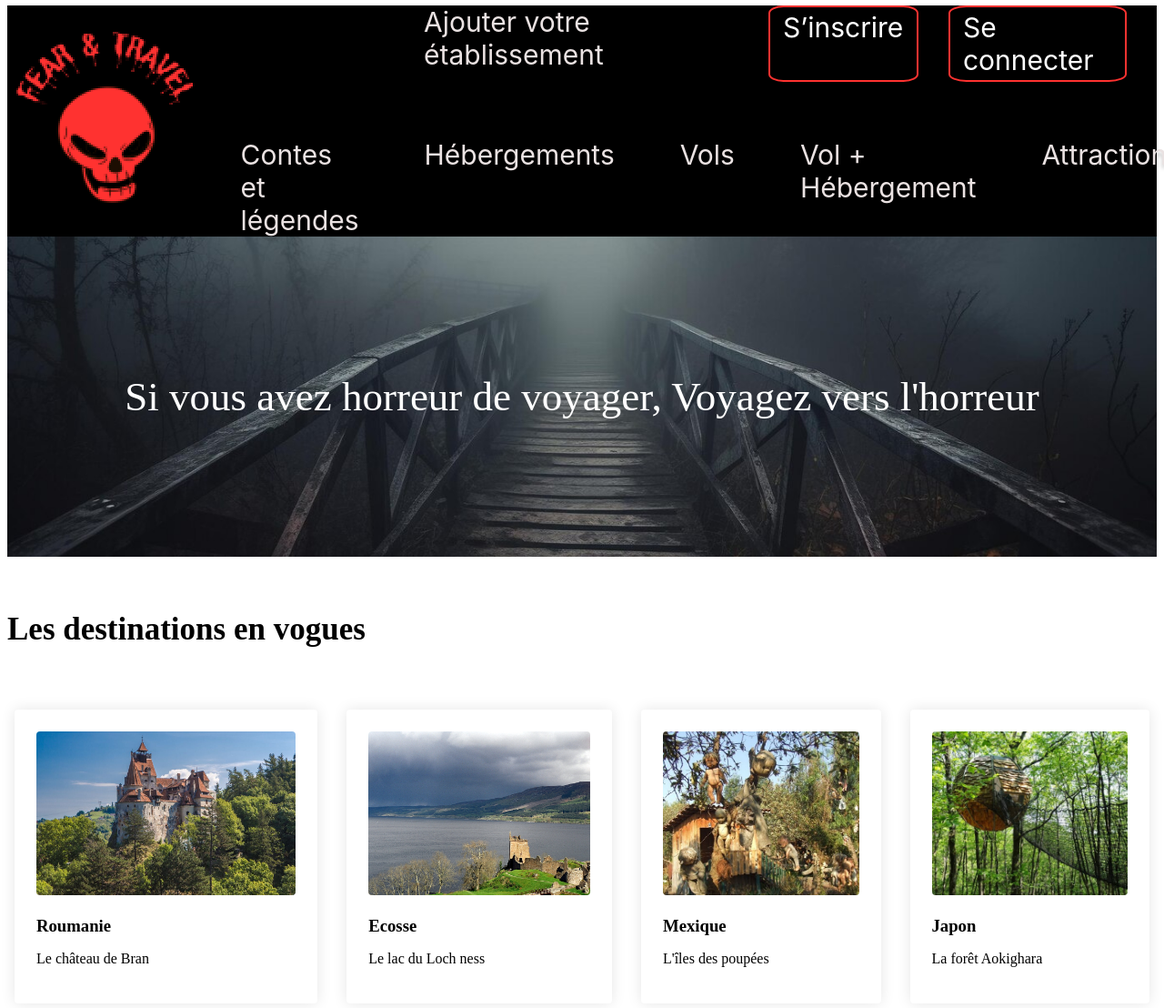
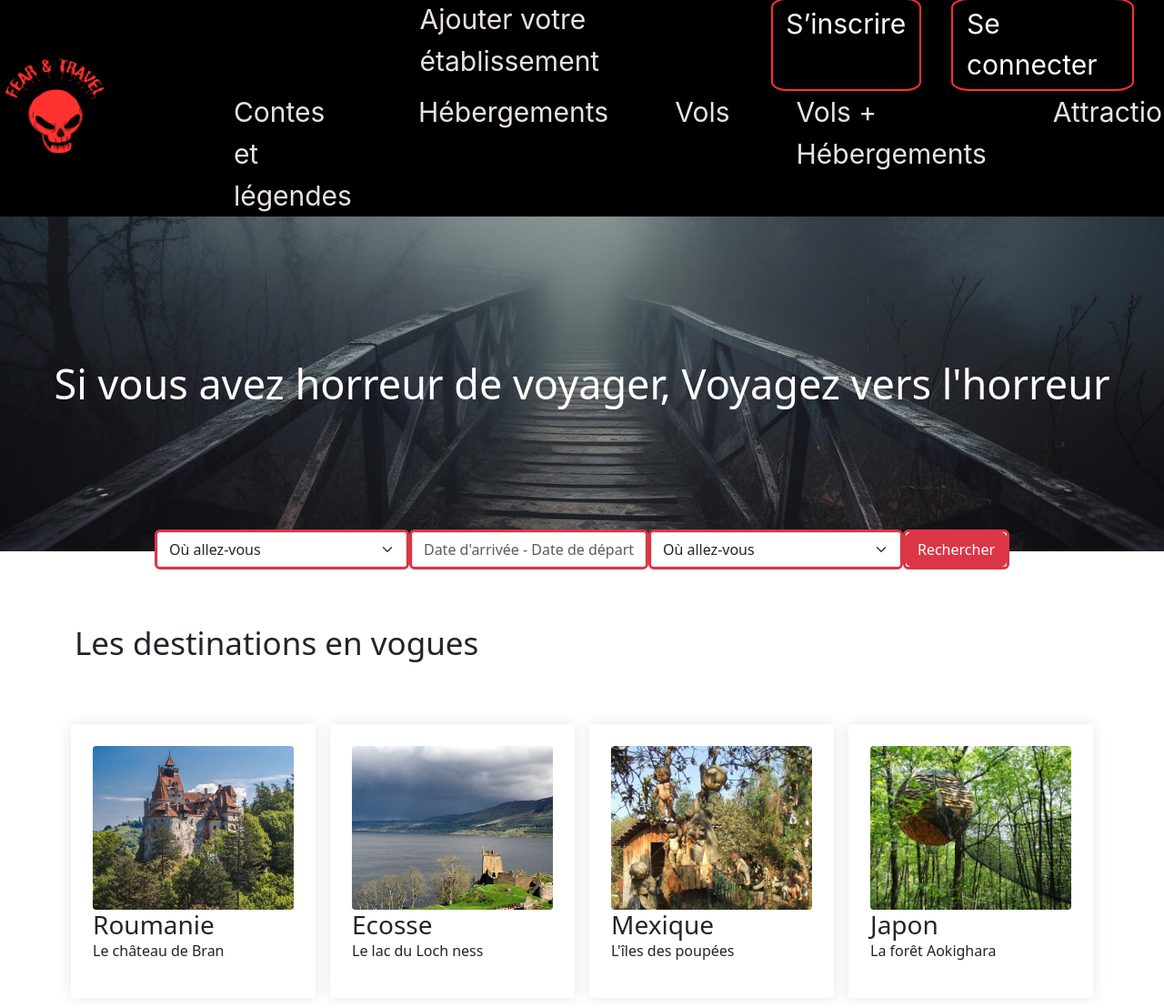
Before and after one commit to Clajus/fear-travel, a plain HTML site: page page-accueil.html in a window 1280 px wide. Shown: the part 2-1110 px from the top of the page at 91% size. Drawn offline with nearby package versions, Linux system fonts and the light colour scheme.

Commit message:
modif accueil

```diff
--- a/page-accueil.html
+++ b/page-accueil.html
@@ -3,7 +3,13 @@
 <head>
     <meta charset="UTF-8">
     <meta name="viewport" content="width=device-width, initial-scale=1.0">
+    <link href="https://cdn.jsdelivr.net/npm/bootstrap@5.3.2/dist/css/bootstrap.min.css" rel="stylesheet" integrity="sha384-T3c6CoIi6uLrA9TneNEoa7RxnatzjcDSCmG1MXxSR1GAsXEV/Dwwykc2MPK8M2HN" crossorigin="anonymous">
 
+    <!-- jQuery -->
+    <script src="https://code.jquery.com/jquery-3.6.4.min.js"></script>
+
+  <!-- Bootstrap Datepicker CSS -->
+  <link rel="stylesheet" href="https://cdnjs.cloudflare.com/ajax/libs/bootstrap-datepicker/1.9.0/css/bootstrap-datepicker.min.css">
     <link href="style-accueil.css" rel="stylesheet">
     <title>Document</title>
 </head>
@@ -11,7 +17,7 @@
     <header>
         <nav>
             <div class="logo">
-                <img src="logo.png" alt="">
+                <img id="logo" src="logo.png" alt="">
             </div>
             <div class="navigation">
                 <div class="navigation-top">
@@ -22,7 +28,7 @@
                     <div class="account">
                         <a href="">Se connecter</a></div>
                   </div>
-                <div class="navigation-middle"></div>
+                <!-- <div class="navigation-middle"></div> -->
                 <div class="navigation-bottom">
                     <div class="navigation-text">
                         <a href="">Contes et légendes</a></div>
@@ -30,7 +36,7 @@
                         <a href="">Hébergements</a></div>
                     <div class="navigation-text" >
                         <a href="">Vols</a></div>
-                    <div class="navigation-text"><a href="">Vol + Hébergement</a></div>
+                    <div class="navigation-text"><a href="">Vols + Hébergements</a></div>
                     <div class="navigation-text"><a href="">Attractions</a></div>
                 </div>
             </div>
@@ -41,30 +47,77 @@
 
     </header>
     <div class="container">
+      <div class="row">
+
+    <div style="margin-top: -24px;">
+      <ul class="nav justify-content-center">
+        <li class="nav-item">
+          <div class="btn-group text-dark bg-light border border-danger border-3">
+            <select class="form-select" aria-label="Default select example">
+              <option selected>Où allez-vous</option>
+              <option value="1">Le château de Dracula</option>
+              <option value="2">L'île des poupées</option>
+              <option value="3">Le Loch Ness</option>
+              <option value="4">La forêt des suicides</option>
+              <option value="5">Le pénitencier d'Eastern State</option>
+              <option value="6">Le Hell Fire Club</option>
+            </select>
+          </div>
+        </li>
+
+        <li class="nav-item">
+        <div class="btn-group text-dark bg-light border border-danger border-3">
+            <!-- <label for="dateRange">Select Date Range:</label> -->
+            <input type="text" id="dateRange" class="form-control" placeholder="Date d'arrivée - Date de départ">
+        </div>
+        </li>
+
+        <li class="nav-item">
+          <div class="btn-group text-dark bg-light border border-danger border-3">
+            <select class="form-select" aria-label="Default select example">
+              <option selected>Où allez-vous</option>
+              <option value="1">Le château de Dracula</option>
+              <option value="2">L'île des poupées</option>
+              <option value="3">Le Loch Ness</option>
+              <option value="4">La forêt des suicides</option>
+              <option value="5">Le pénitencier d'Eastern State</option>
+              <option value="6">Le Hell Fire Club</option>
+            </select>
+          </div>
+        </li>
+
+        <li class="nav-item">
+          <div class="btn-group text-dark bg-light border border-danger border-3">
+              <input class="btn btn-danger" type="button" value="Rechercher">
+          </div>
+        </li>
+
+      </ul>
+    </div>
+
         <h1>Les destinations en vogues</h1>
-        <div class="cards">
-          <div class="card-white">
+        <div class="card-white col-sm">
           <a href="#" target="_blank" rel="noopener noreferrer">
               <img src="dracula.jpg" alt="">
           </a>
           <h3>Roumanie</h3>
           <p>Le château de Bran</p>
         </div>
-          <div class="card-white">
+        <div class="card-white col-sm">
           <a href="">
             <img src="LochNessUrquhart.jpg" alt="">
           </a>
           <h3>Ecosse</h3>
           <p>Le lac du Loch ness</p>
         </div>
-          <div class="card-white">
+        <div class="card-white col-sm">
           <a href="">
-              <img src="ile des poupees.jpg" alt="">
+            <img src="ile des poupees.jpg" alt="" >
           </a>
           <h3>Mexique</h3>
           <p>L'îles des poupées</p>
         </div>
-          <div class="card-white">
+        <div class="card-white col-sm">
           <a href="">
                <img src="cabane suspendue.jpg" alt="">
           </a>
@@ -73,5 +126,23 @@
         </div>
       </div>
     </div>
+
+      <script src="https://cdn.jsdelivr.net/npm/bootstrap@5.3.2/dist/js/bootstrap.bundle.min.js" integrity="sha384-C6RzsynM9kWDrMNeT87bh95OGNyZPhcTNXj1NW7RuBCsyN/o0jlpcV8Qyq46cDfL" crossorigin="anonymous"></script>
+
+  <!-- Bootstrap Datepicker JS -->
+  <script src="https://cdnjs.cloudflare.com/ajax/libs/bootstrap-datepicker/1.9.0/js/bootstrap-datepicker.min.js"></script>
+
+<script>
+  // Initialize datepicker with multidate option set to 2
+  $(document).ready(function () {
+    $("#dateRange").datepicker({
+      format: 'yyyy-mm-dd',
+      autoclose: true,
+      todayHighlight: true,
+      multidate: 2
+    });
+  });
+</script>
+
 </body>
 </html>
--- a/style-accueil.css
+++ b/style-accueil.css
@@ -11,6 +11,9 @@ nav {
     flex-grow: 1;
     justify-content: space-between;
 }
+#logo {
+    width: 56%;
+ }
 
 .account {
     /* position: relative;
@@ -25,7 +28,7 @@ nav {
     background-repeat: no-repeat;
     background-size: 0% 100%;
     transition: background-size .5s, color .5s;
-    /*  */
+
     margin-right: 4%;
     border-radius: 10%;
     padding-left: 1.75%;
@@ -137,44 +140,10 @@ flex-wrap: 1;
 grid-template-columns: 1fr 1fr 1fr;
 grid-gap: 16px;
 }
-.cards img:hover {
+.card-white:hover {
     -webkit-transform:scale(1.25); /* Safari et Chrome */
     -moz-transform:scale(1.25); /* Firefox */
     -ms-transform:scale(1.25); /* Internet Explorer 9 */
     -o-transform:scale(1.25); /* Opera */
     transform:scale(1.25);
 }
-
-
-@media (min-width: 300px) {
-.container {
-    width: 400px;
-}
-.cards {
-    grid-template-columns: 1fr;
-}
-}
-
-@media (min-width: 700px) {
-.container {
-    width: 600px;
-}
-.cards {
-    grid-template-columns: 1fr 1fr;
-}
-}
-
-.container h2 {
-    margin-left: 2%;
-}
-
-@media (min-width: 1000px) {
-.container {
-    /* width: 900px; */
-    margin: auto;
-    width: 100%;
-}
-.cards {
-    grid-template-columns: 1fr 1fr 1fr;
-}
-}
```
Also changed, not shown: inscription.html (renamed from test.html). Lines whose indentation alone changed are shown as unchanged.
